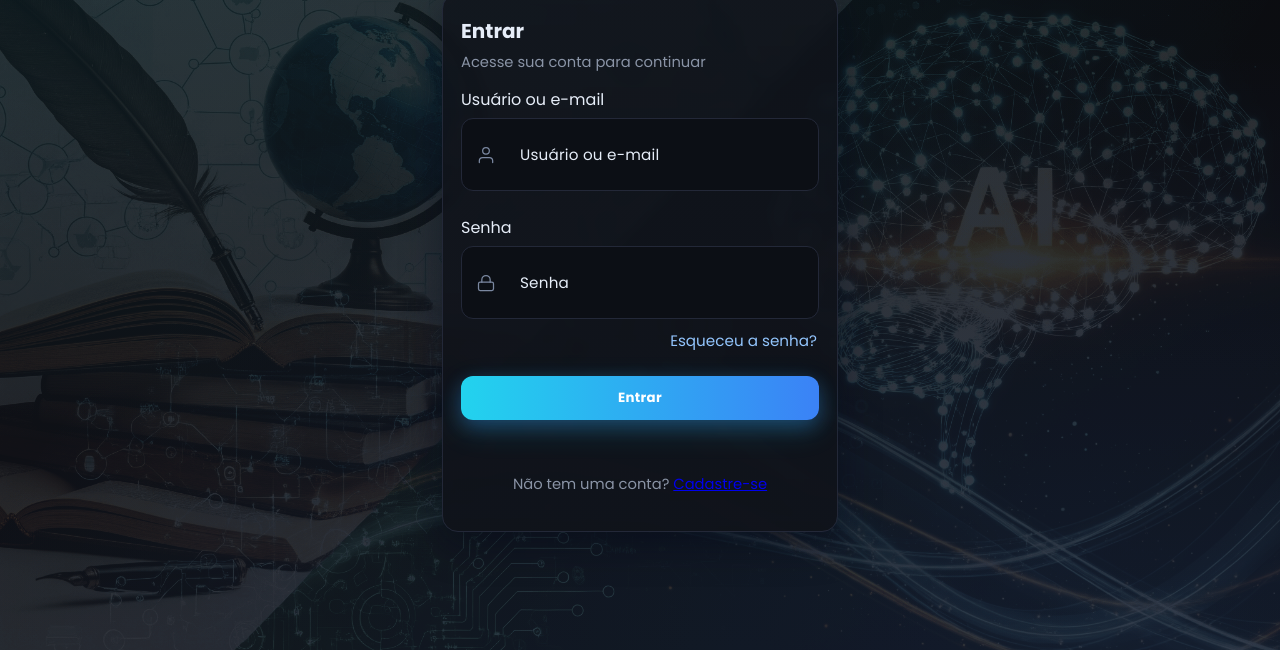
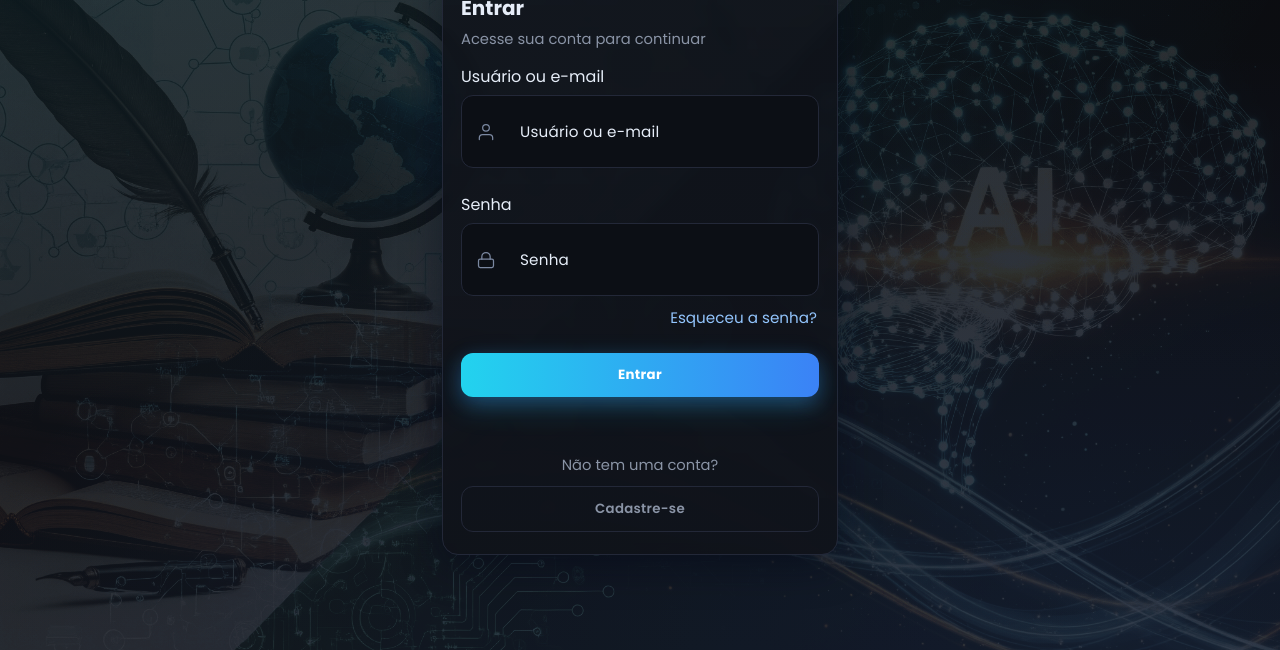
Before and after one commit to marforitheus-a11y/concursando-frontend, a plain HTML site: page index.html in a window 1280 px wide. Shown: the part 150-800 px from the top of the page. Drawn offline with Linux system fonts and the light colour scheme; files whose address does not match are found by name.

Commit message:
refactor(ui): improve signup button on login page

```diff
--- a/index.html
+++ b/index.html
@@ -100,6 +100,20 @@
     .btn:hover { transform: translateY(-1px); }
     .btn:active { transform: translateY(0); }
 
+    .btn.secondary {
+      background: transparent;
+      border: 1px solid var(--border);
+      color: var(--muted);
+      font-weight: 600;
+      box-shadow: none;
+    }
+    .btn.secondary:hover {
+      background: var(--border);
+      color: var(--text);
+      transform: translateY(-1px);
+      box-shadow: none;
+    }
+
     #error-message { min-height: 18px; font-size: 0.9rem; margin-top: 8px; }
     #error-message.error { color: var(--danger); }
     #error-message.pending { color: #f59e0b; }
@@ -170,9 +184,10 @@
           <button type="submit" id="submit-btn" class="btn">Entrar</button>
           <p id="error-message" aria-live="polite"></p>
         </form>
-        <p class="sub" style="text-align: center; margin-top: 16px;">
-          Não tem uma conta? <a href="#" id="show-signup">Cadastre-se</a>
-        </p>
+        <div style="display: grid; gap: 10px; margin-top: 20px;">
+            <p class="sub" style="text-align: center; margin: 0;">Não tem uma conta?</p>
+            <button id="show-signup" class="btn secondary">Cadastre-se</button>
+        </div>
       </div>
 
       <div id="signup-view" style="display: none;">
```
